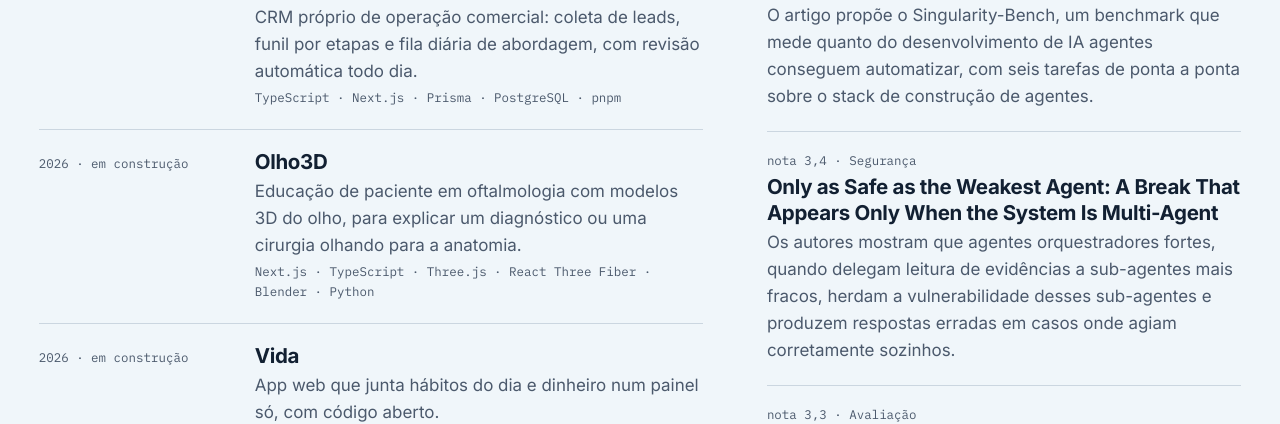
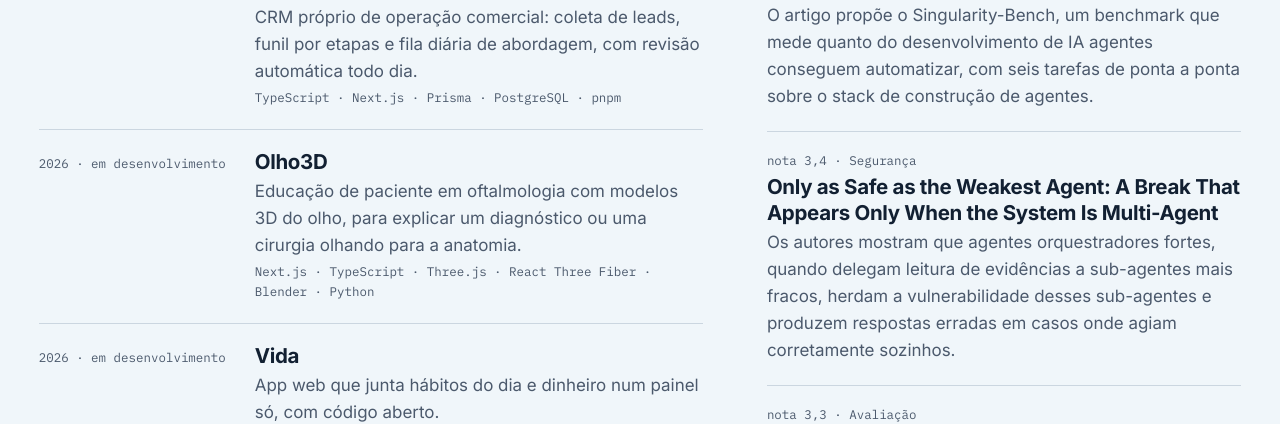
Before and after one commit to oCury/andrecury-dev, a Next.js app: page / in a window 1280 px wide. Shown: the part 986-1410 px from the top of the page. Built offline with nearby package versions, Linux system fonts and the light colour scheme.

Commit message:
feat: estado de projeto 'em construção' vira 'em desenvolvimento'
Esquema, Olho3D, Vida e o modelo de projeto.

```diff
--- a/content/projetos/modelo-de-projeto.mdx
+++ b/content/projetos/modelo-de-projeto.mdx
@@ -8,7 +8,7 @@ ordem: 999
 rascunho: true
 ---
 
-Cada projeto é um arquivo `.mdx` nesta pasta. `estado` aceita `em uso`, `em construção`, `estudo` ou `encerrado`; `ordem` menor aparece primeiro; `link` e `repositorio` são opcionais e precisam começar com `https://`.
+Cada projeto é um arquivo `.mdx` nesta pasta. `estado` aceita `em uso`, `em desenvolvimento`, `estudo` ou `encerrado`; `ordem` menor aparece primeiro; `link` e `repositorio` são opcionais e precisam começar com `https://`.
 
 Para aparecer em destaque no topo de `/projetos`, o projeto precisa de `destaque: true`, de `resultado` (uma linha, com número medido) e de `imagem` (`arquivo` sem extensão, `alt`, `largura` e `altura`). Os arquivos `<arquivo>.avif` e `<arquivo>.webp` ficam em `public/projetos/`. Sem `imagem` ou sem `resultado`, o build falha de propósito.
 
--- a/content/projetos/olho3d.mdx
+++ b/content/projetos/olho3d.mdx
@@ -2,7 +2,7 @@
 titulo: Olho3D
 resumo: Educação de paciente em oftalmologia com modelos 3D do olho, para explicar um diagnóstico ou uma cirurgia olhando para a anatomia.
 ano: 2026
-estado: em construção
+estado: em desenvolvimento
 stack: [Next.js, TypeScript, Three.js, React Three Fiber, Blender, Python]
 ordem: 30
 destaque: true
--- a/content/projetos/vida.mdx
+++ b/content/projetos/vida.mdx
@@ -2,7 +2,7 @@
 titulo: Vida
 resumo: App web que junta hábitos do dia e dinheiro num painel só, com código aberto.
 ano: 2026
-estado: em construção
+estado: em desenvolvimento
 stack: [Next.js, TypeScript, Prisma, PostgreSQL, Vitest]
 ordem: 40
 destaque: true
--- a/lib/conteudo/esquema.ts
+++ b/lib/conteudo/esquema.ts
@@ -15,7 +15,7 @@ export const esquemaPost = z.strictObject({
   rascunho: z.boolean().default(false),
 })
 
-export const ESTADOS_DE_PROJETO = ['em uso', 'em construção', 'estudo', 'encerrado'] as const
+export const ESTADOS_DE_PROJETO = ['em uso', 'em desenvolvimento', 'estudo', 'encerrado'] as const
 
 const nomeDeArquivo = z.string().regex(/^[a-z0-9]+(?:-[a-z0-9]+)*$/, 'use minúsculas, números e hífens, sem caminho nem extensão')
 
```
